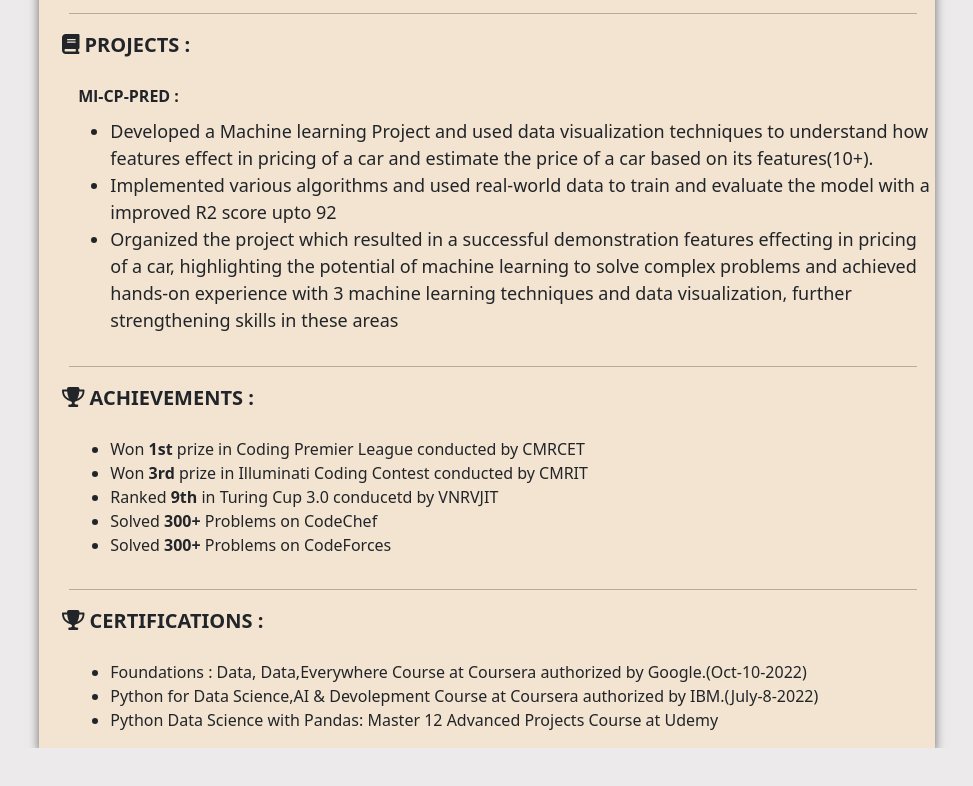
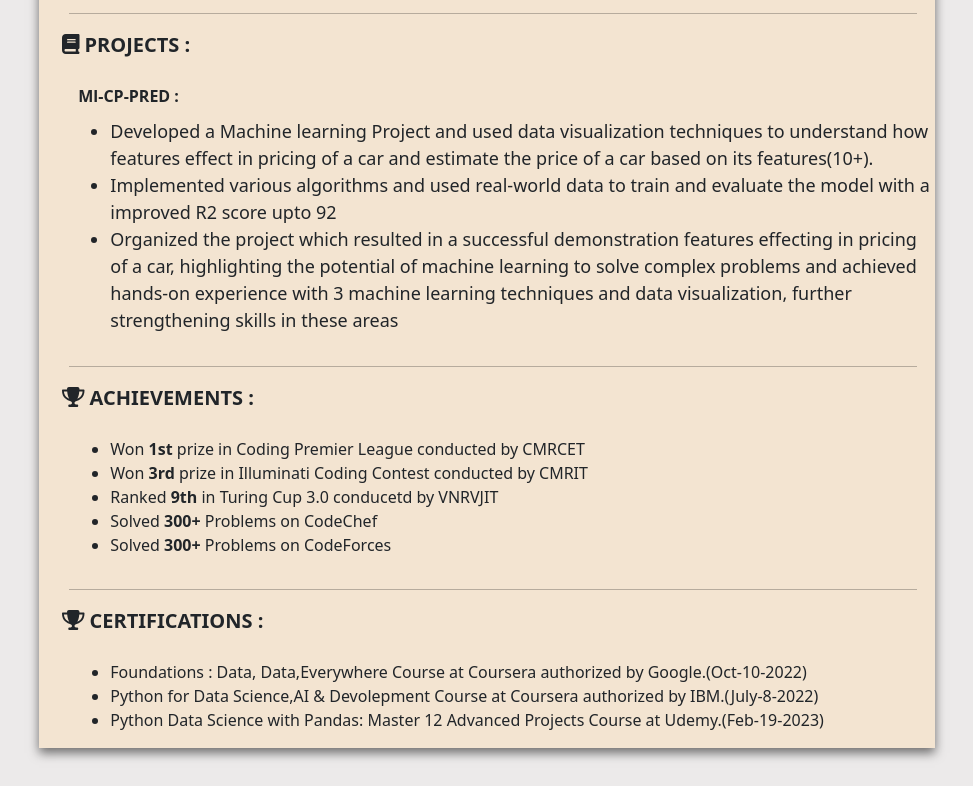
Before and after one commit to nithn1572/mern-stack, a plain HTML site: page frontend/html/resume.html in a window 1280 px wide. Shown: the part 821-1607 px from the top of the page, without its empty margins (153-1126 px from the left). Before the commit the page ends 1569 px from the top, so only its background shows below. Drawn offline with nearby package versions, Linux system fonts and the light colour scheme.

Commit message:
changed content

```diff
--- a/frontend/css/style_resume.css
+++ b/frontend/css/style_resume.css
@@ -2,6 +2,7 @@ body{
     background-color: rgb(236, 234, 234);
     /* background-color: red; */
     border-radius: 9px;
+    padding-bottom: 3%;
 }
 .containerheader{
     box-shadow: 0 5px 10px 0 rgba(0, 0, 0, 0.537);
--- a/frontend/html/resume.html
+++ b/frontend/html/resume.html
@@ -94,7 +94,7 @@
                 <br>
                 <li>Foundations : Data, Data,Everywhere Course at Coursera authorized by Google.(Oct-10-2022)</li>
                 <li>Python for Data Science,AI & Devolepment Course at Coursera authorized by IBM.(July-8-2022)</li>
-                <li>Python Data Science with Pandas: Master 12 Advanced Projects Course at Udemy</li>
+                <li>Python Data Science with Pandas: Master 12 Advanced Projects Course at Udemy.(Feb-19-2023)</li>
             </ul>
         </div>
     </div>
```
